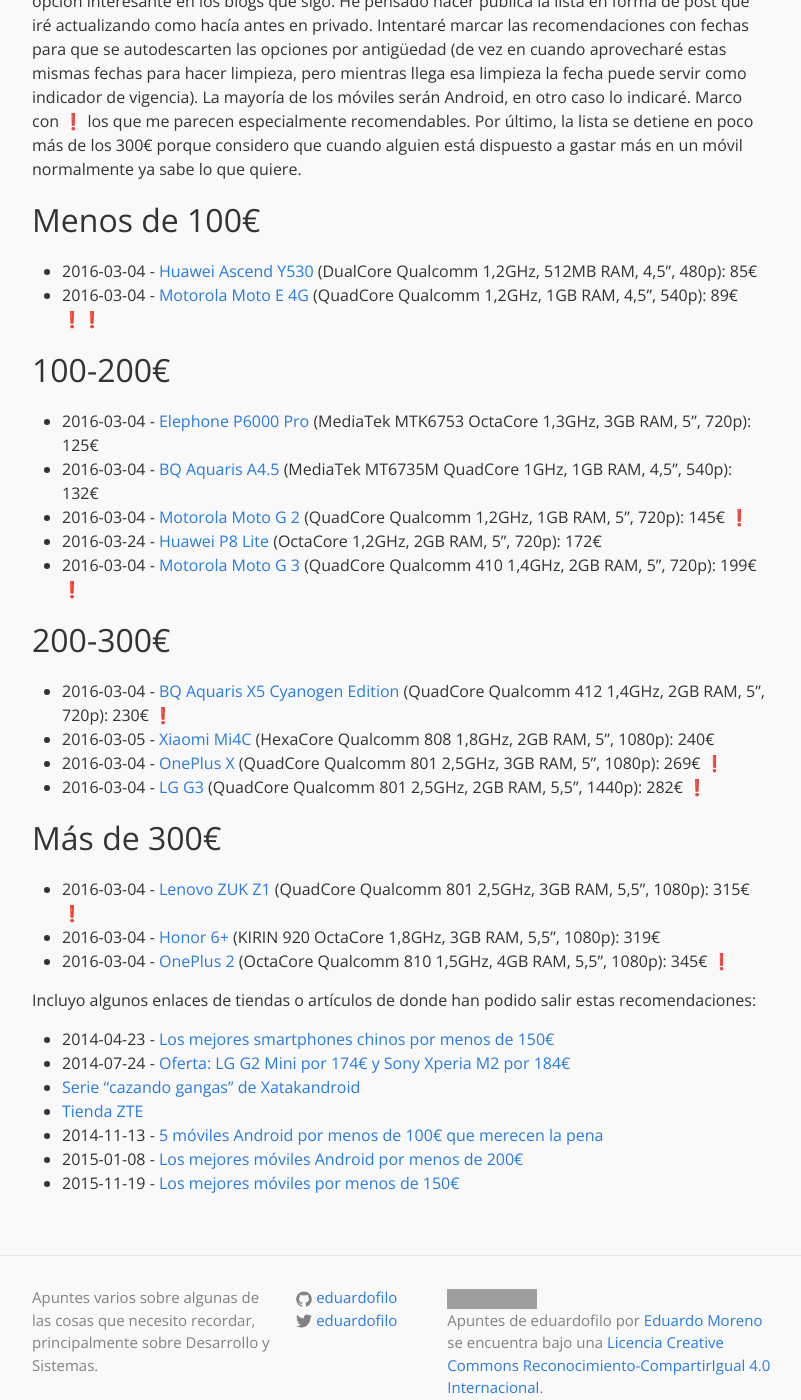
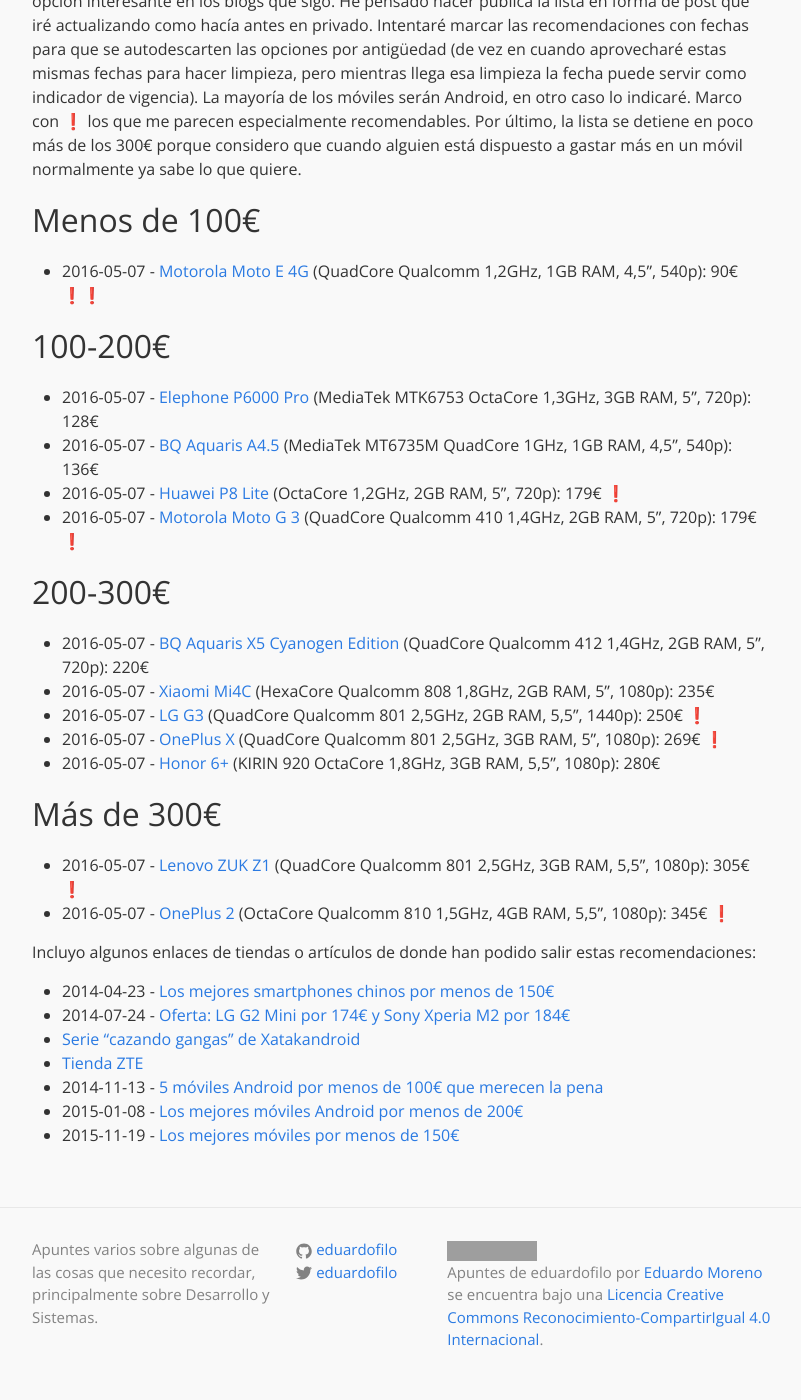
Before and after one commit to eduardofilo/eduardofilo.jekyll, a Jekyll site: the page built from _posts/2015-01-09-moviles.md, in a window 1280 px wide and 1400 px high, scrolled down 498 px. Shown: the whole window, without its empty margins (238-1039 px from the left). Built offline with Jekyll 4.4.1, drawn with Linux system fonts in a browser that asks for light colours; emoji names are drawn with the system emoji font; grey boxes are pictures that could not be loaded.

Commit message:
Actualizado post sobre móviles.

```diff
--- a/_posts/2015-01-09-moviles.md
+++ b/_posts/2015-01-09-moviles.md
@@ -11,29 +11,27 @@
 
 ## Menos de 100€
 
-* 2016-03-04 - [Huawei Ascend Y530](http://www.amazon.es/gp/product/B00HRXA9CW) (DualCore Qualcomm 1,2GHz, 512MB RAM, 4,5”, 480p): 85€
-* 2016-03-04 - [Motorola Moto E 4G](http://www.pccomponentes.com/motorola_moto_e_4g_blanco_libre.html) (QuadCore Qualcomm 1,2GHz, 1GB RAM, 4,5”, 540p): 89€ :exclamation::exclamation:
+* 2016-05-07 - [Motorola Moto E 4G](http://www.pccomponentes.com/motorola_moto_e_4g_blanco_libre.html) (QuadCore Qualcomm 1,2GHz, 1GB RAM, 4,5”, 540p): 90€ :exclamation::exclamation:
 
 ## 100-200€
 
-* 2016-03-04 - [Elephone P6000 Pro](http://www.amazon.es/dp/B00Z9MKPMW/) (MediaTek MTK6753 OctaCore 1,3GHz, 3GB RAM, 5”, 720p): 125€
-* 2016-03-04 - [BQ Aquaris A4.5](http://www.amazon.es/dp/B015KDORSM) (MediaTek MT6735M QuadCore 1GHz, 1GB RAM, 4,5”, 540p): 132€
-* 2016-03-04 - [Motorola Moto G 2](http://www.amazon.es/dp/B00UL1CNFS) (QuadCore Qualcomm 1,2GHz, 1GB RAM, 5”, 720p): 145€ :exclamation:
-* 2016-03-24 - [Huawei P8 Lite](http://www.amazon.es/dp/B00W1KSK86) (OctaCore 1,2GHz, 2GB RAM, 5”, 720p): 172€
-* 2016-03-04 - [Motorola Moto G 3](http://www.amazon.es/dp/B013P2K9NC/) (QuadCore Qualcomm 410 1,4GHz, 2GB RAM, 5”, 720p): 199€ :exclamation:
+* 2016-05-07 - [Elephone P6000 Pro](http://www.amazon.es/dp/B00Z9MKPMW/) (MediaTek MTK6753 OctaCore 1,3GHz, 3GB RAM, 5”, 720p): 128€
+* 2016-05-07 - [BQ Aquaris A4.5](http://www.amazon.es/dp/B015KDORSM) (MediaTek MT6735M QuadCore 1GHz, 1GB RAM, 4,5”, 540p): 136€
+* 2016-05-07 - [Huawei P8 Lite](http://www.amazon.es/dp/B00W1KSK86) (OctaCore 1,2GHz, 2GB RAM, 5”, 720p): 179€ :exclamation:
+* 2016-05-07 - [Motorola Moto G 3](http://www.amazon.es/dp/B013P2K9NC/) (QuadCore Qualcomm 410 1,4GHz, 2GB RAM, 5”, 720p): 179€ :exclamation:
 
 ## 200-300€
 
-* 2016-03-04 - [BQ Aquaris X5 Cyanogen Edition](http://www.bq.com/es/cyanogen-aquaris-x5) (QuadCore Qualcomm 412 1,4GHz, 2GB RAM, 5”, 720p): 230€ :exclamation:
-* 2016-03-05 - [Xiaomi Mi4C](http://www.geekvida.es/xiaomi-mi4c-mi-4c-2gb-16gb-negro-p114692.html) (HexaCore Qualcomm 808 1,8GHz, 2GB RAM, 5", 1080p): 240€
-* 2016-03-04 - [OnePlus X](https://oneplus.net/es/x) (QuadCore Qualcomm 801 2,5GHz, 3GB RAM, 5”, 1080p): 269€ :exclamation:
-* 2016-03-04 - [LG G3](http://www.amazon.es/gp/product/B00KKSKHFA) (QuadCore Qualcomm 801 2,5GHz, 2GB RAM, 5,5”, 1440p): 282€ :exclamation:
+* 2016-05-07 - [BQ Aquaris X5 Cyanogen Edition](http://www.bq.com/es/cyanogen-aquaris-x5) (QuadCore Qualcomm 412 1,4GHz, 2GB RAM, 5”, 720p): 220€
+* 2016-05-07 - [Xiaomi Mi4C](http://www.geekvida.es/xiaomi-mi4c-mi-4c-2gb-16gb-negro-p114692.html) (HexaCore Qualcomm 808 1,8GHz, 2GB RAM, 5", 1080p): 235€
+* 2016-05-07 - [LG G3](http://www.amazon.es/gp/product/B00KKSKHFA) (QuadCore Qualcomm 801 2,5GHz, 2GB RAM, 5,5”, 1440p): 250€ :exclamation:
+* 2016-05-07 - [OnePlus X](https://oneplus.net/es/x) (QuadCore Qualcomm 801 2,5GHz, 3GB RAM, 5”, 1080p): 269€ :exclamation:
+* 2016-05-07 - [Honor 6+](http://www.amazon.es/dp/B00VUYWSSM) (KIRIN 920 OctaCore 1,8GHz, 3GB RAM, 5,5”, 1080p): 280€
 
 ## Más de 300€
 
-* 2016-03-04 - [Lenovo ZUK Z1](http://www.amazon.es/dp/B016ZP46DA) (QuadCore Qualcomm 801 2,5GHz, 3GB RAM, 5,5”, 1080p): 315€ :exclamation:
-* 2016-03-04 - [Honor 6+](http://www.amazon.es/dp/B00VUYWSSM) (KIRIN 920 OctaCore 1,8GHz, 3GB RAM, 5,5”, 1080p): 319€
-* 2016-03-04 - [OnePlus 2](https://oneplus.net/es/2) (OctaCore Qualcomm 810 1,5GHz, 4GB RAM, 5,5”, 1080p): 345€ :exclamation:
+* 2016-05-07 - [Lenovo ZUK Z1](http://www.amazon.es/dp/B016ZP46DA) (QuadCore Qualcomm 801 2,5GHz, 3GB RAM, 5,5”, 1080p): 305€ :exclamation:
+* 2016-05-07 - [OnePlus 2](https://oneplus.net/es/2) (OctaCore Qualcomm 810 1,5GHz, 4GB RAM, 5,5”, 1080p): 345€ :exclamation:
 
 Incluyo algunos enlaces de tiendas o artículos de donde han podido salir estas recomendaciones:
 
```
